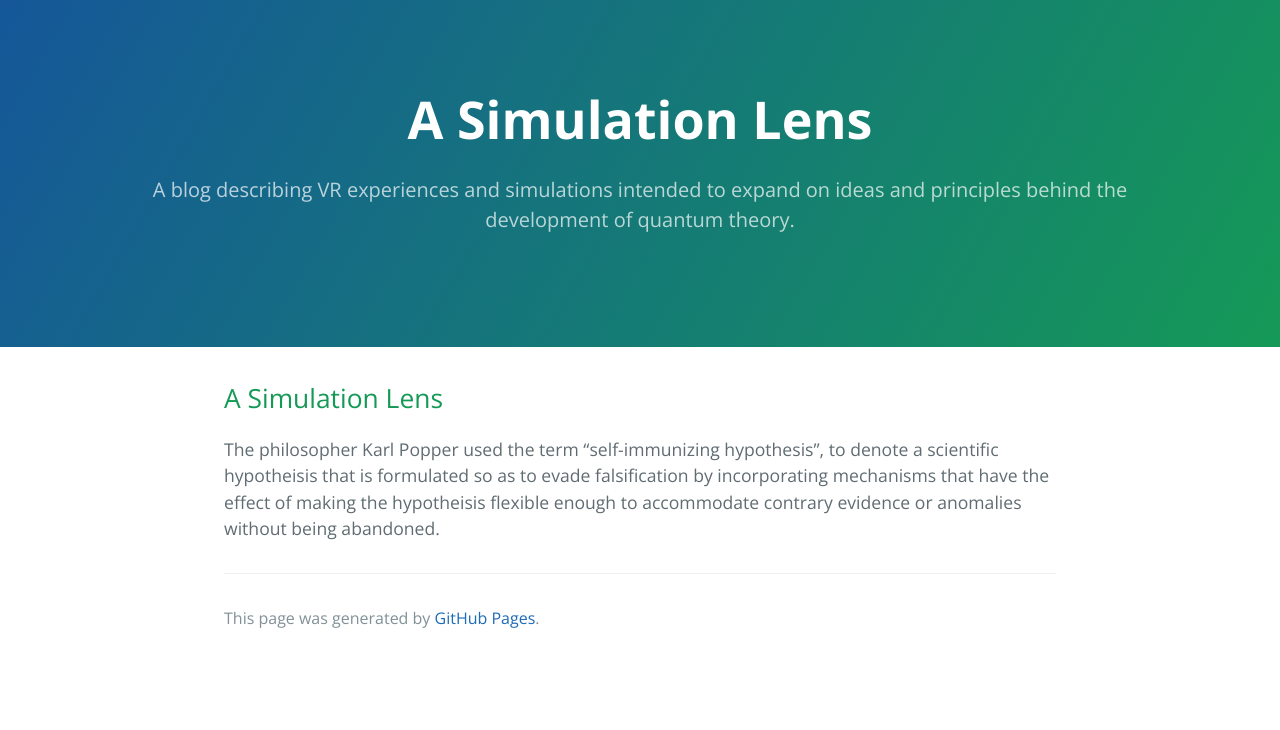
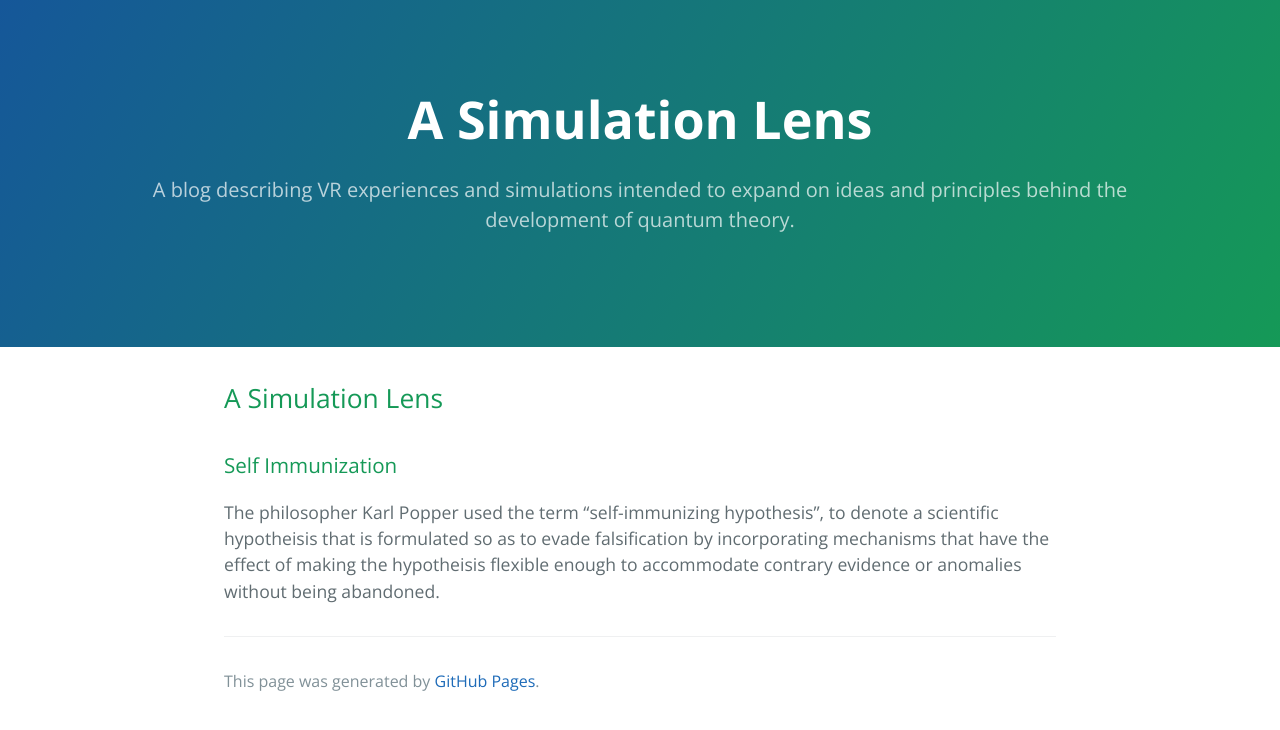
Before and after one commit to SimulCat/simulcat.github.io, a Jekyll site: the page built from index.md, in a window 1280 px wide. Shown: the top 730 px of the page. Built offline with Jekyll 4.4.1, drawn with Linux system fonts in a browser that asks for light colours; our own code applies the rules of GitHub Pages for plain Markdown files.

Commit message:
Update index.md

```diff
--- a/index.md
+++ b/index.md
@@ -5,4 +5,6 @@ published: true
 
 ## A Simulation Lens
 
+### Self Immunization
+
 The philosopher Karl Popper used the term "self-immunizing hypothesis", to denote a scientific hypotheisis that is formulated so as to evade falsification by incorporating mechanisms that have the effect of making the hypotheisis flexible enough to accommodate contrary evidence or anomalies without being abandoned.
```
